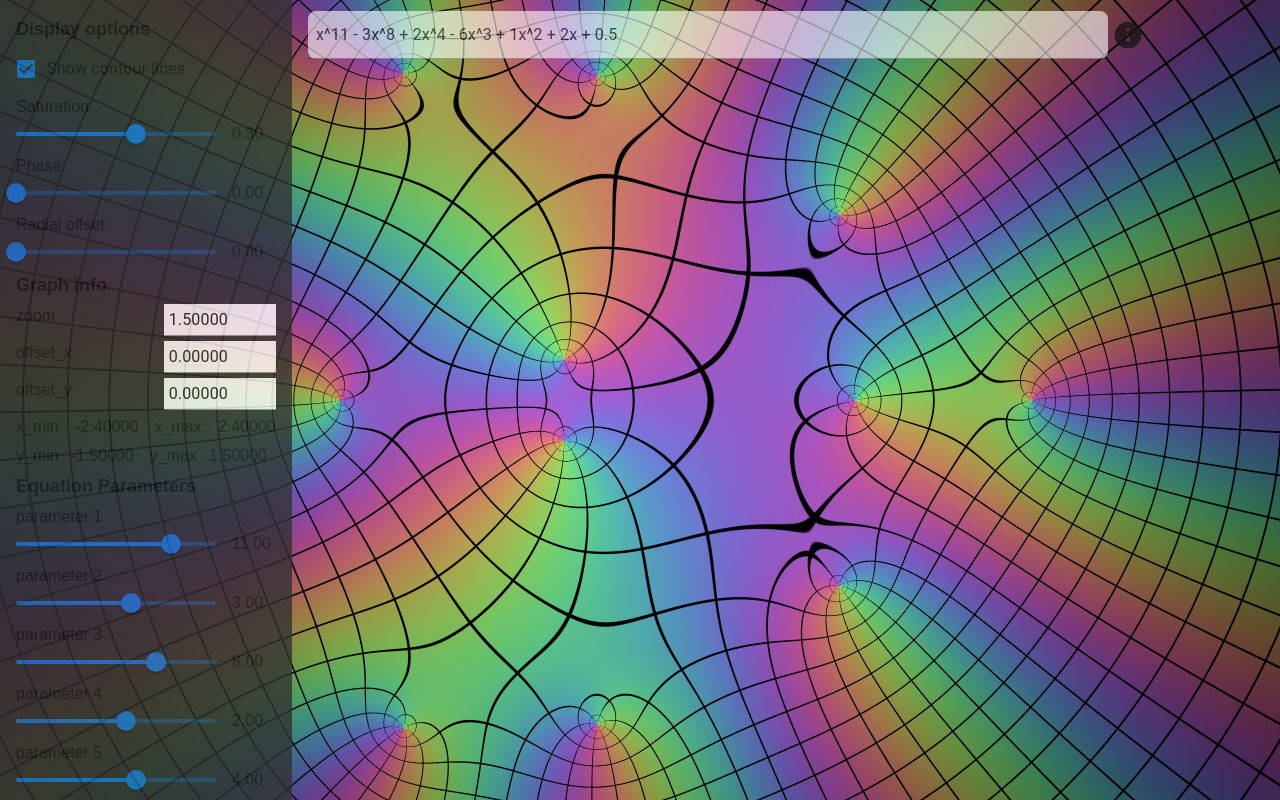
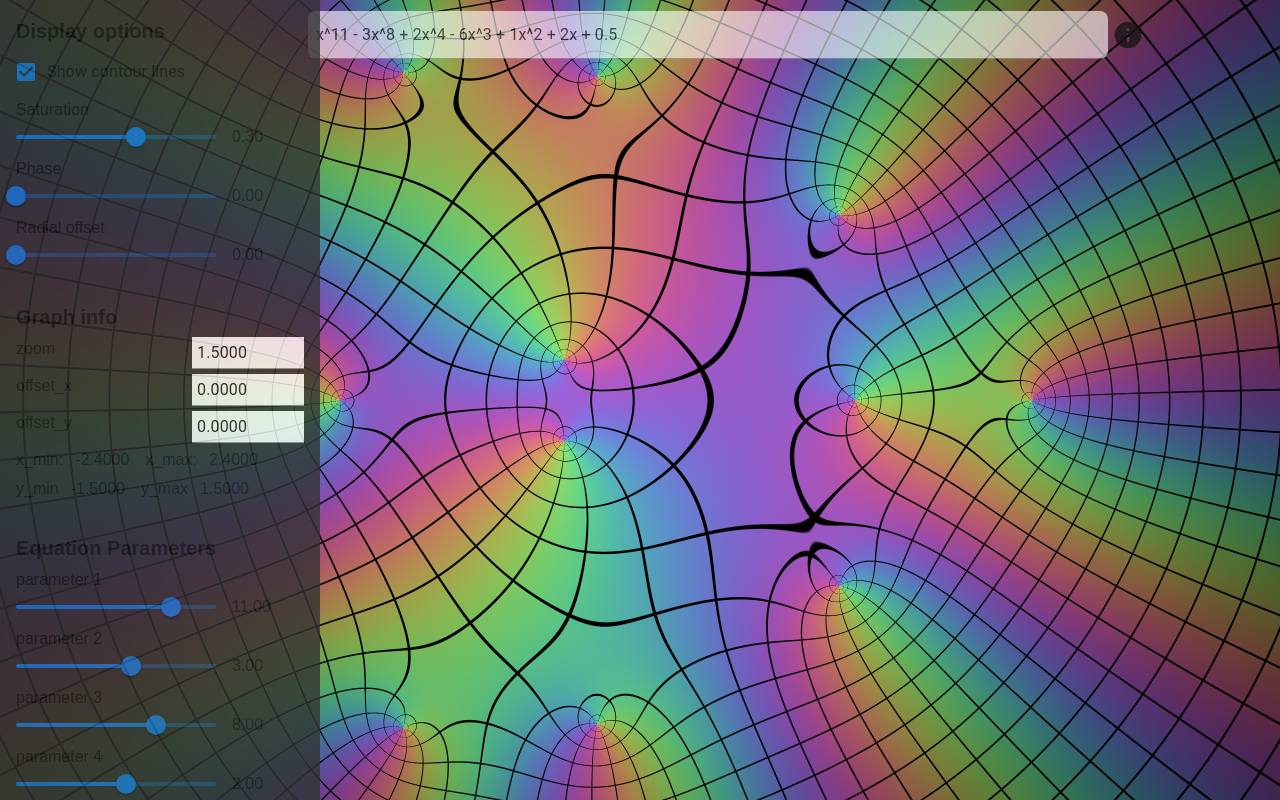
Before and after one commit to AustereTriceratops/complex-graphing-tool, a Next.js app: page / in a window 1280 px wide. Built offline with nearby package versions, Linux system fonts and the light colour scheme; what @mui/material-nextjs would draw is missing.

Commit message:
control panel formatting changes

```diff
--- a/app/components/ControlPanel.js
+++ b/app/components/ControlPanel.js
@@ -2,7 +2,7 @@
 import { useMemo } from 'react';
 import { Checkbox, FormControlLabel } from '@mui/material';
 
-
+import './components.css';
 import { InputSlider, NumberInput, NumberDisplay } from './index';
 
 const ControlPanel = (props) => {
@@ -44,12 +44,14 @@ const ControlPanel = (props) => {
             overflow: 'auto',
             padding: '1rem',
             maxHeight: '100vh',
-            minWidth: '260px',
-            gap: '5px',
+            minWidth: '320px',
+            maxWidth: '320px',
+            gap: '2rem',
             background: '#333',
             opacity: 0.8
         }}>
-            <p style={{fontSize: '18px', fontWeight: '600'}}>Display options</p>
+            <div className='controlPanelSection'>
+                <p className='controlPanelSectionTitle'>Display options</p>
                 <FormControlLabel control={
                     <Checkbox
                         checked={displayContours > 0}
@@ -81,43 +83,47 @@ const ControlPanel = (props) => {
                     max={10}
                     setValue={setRadialOffset}
                 />
-            <p style={{fontSize: '18px', fontWeight: '600'}}>Graph info</p>
+            </div>
+            <div className='controlPanelSection'>
+                <p className='controlPanelSectionTitle'>Graph info</p>
                 <NumberInput
                     title="zoom"
-                value={zoom.toFixed(5)}
+                    value={zoom.toFixed(4)}
                     updateValue={setZoom}
                 />
                 <NumberInput
                     title="offset_x"
-                value={offsetX.toFixed(5)}
+                    value={offsetX.toFixed(4)}
                     updateValue={setOffsetX}
                     />
                 <NumberInput
                     title="offset_y"
-                value={offsetY.toFixed(5)}
+                    value={offsetY.toFixed(4)}
                     updateValue={setOffsetY}
                 />
                 <div style={{display: 'flex', flexDirection: 'row', gap: '1rem'}}>
                     <NumberDisplay
                         title="x_min:"
-                    value={xMin.toFixed(5)}
+                        value={xMin.toFixed(4)}
                     />
                     <NumberDisplay
                         title="x_max:"
-                    value={xMax.toFixed(5)}
+                        value={xMax.toFixed(4)}
                     />
                 </div>
                 <div style={{display: 'flex', flexDirection: 'row', gap: '1rem'}}>
                     <NumberDisplay
                         title="y_min"
-                    value={yMin.toFixed(5)}
+                        value={yMin.toFixed(4)}
                     />
                     <NumberDisplay
                         title="y_max"
-                    value={yMax.toFixed(5)}
+                        value={yMax.toFixed(4)}
                     />
                 </div>
-            <p style={{fontSize: '18px', fontWeight: '600'}}>Equation Parameters</p>
+            </div>
+            <div className='controlPanelSection'>
+                <p className='controlPanelSectionTitle'>Equation Parameters</p>
                 { parameters.map((param, i) =>
                     <InputSlider
                         key={i}
@@ -143,6 +149,7 @@ const ControlPanel = (props) => {
                     />
                 )}
             </div>
+        </div>
     )
 }
 
--- /dev/null
+++ b/app/components/components.css
@@ -0,0 +1,10 @@
+.controlPanelSection {
+    display: flex;
+    flex-direction: column;
+    gap: 5px
+}
+
+.controlPanelSectionTitle {
+    font-size: 20px;
+    font-weight: 600;
+}
```
Lines whose indentation alone changed are shown as unchanged.
